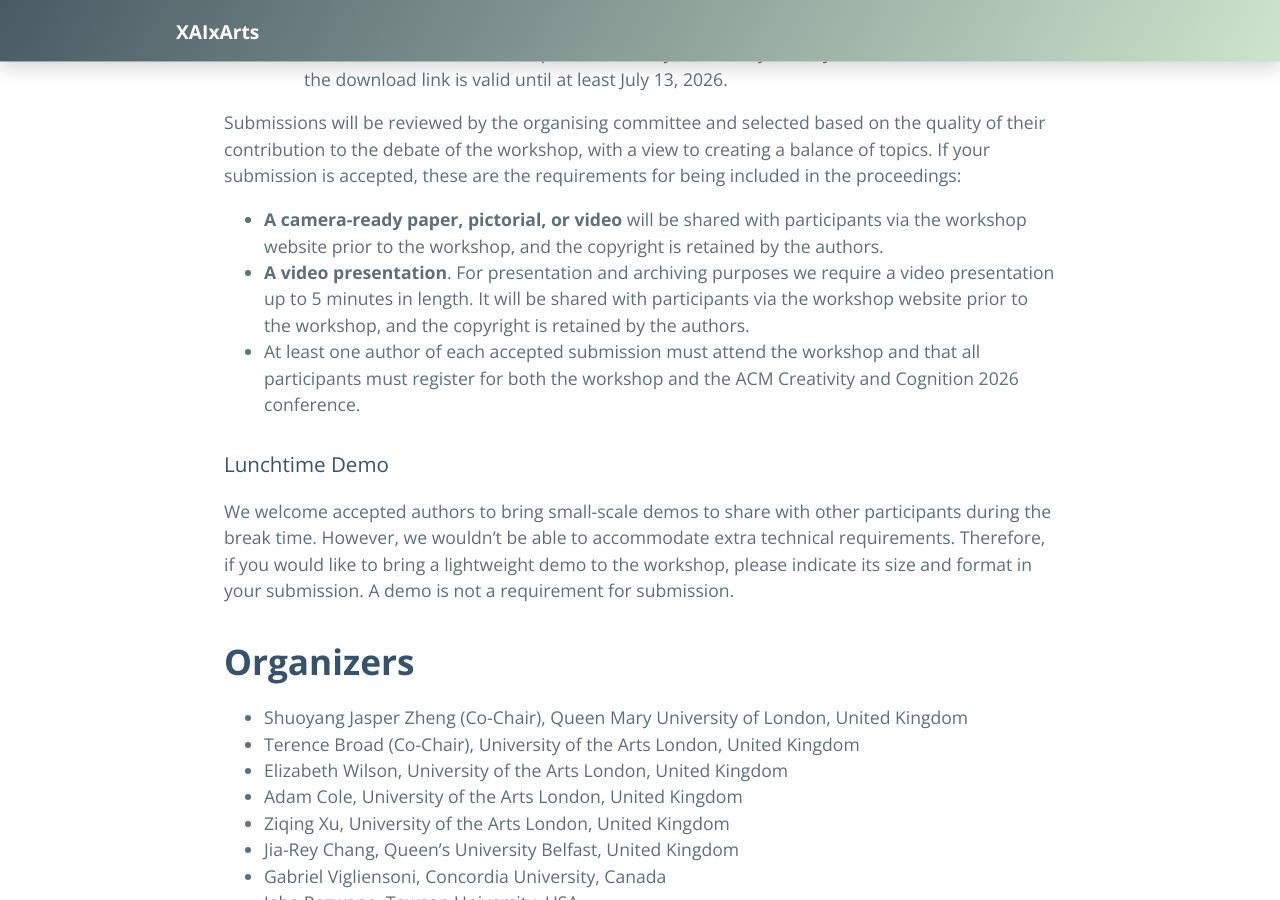
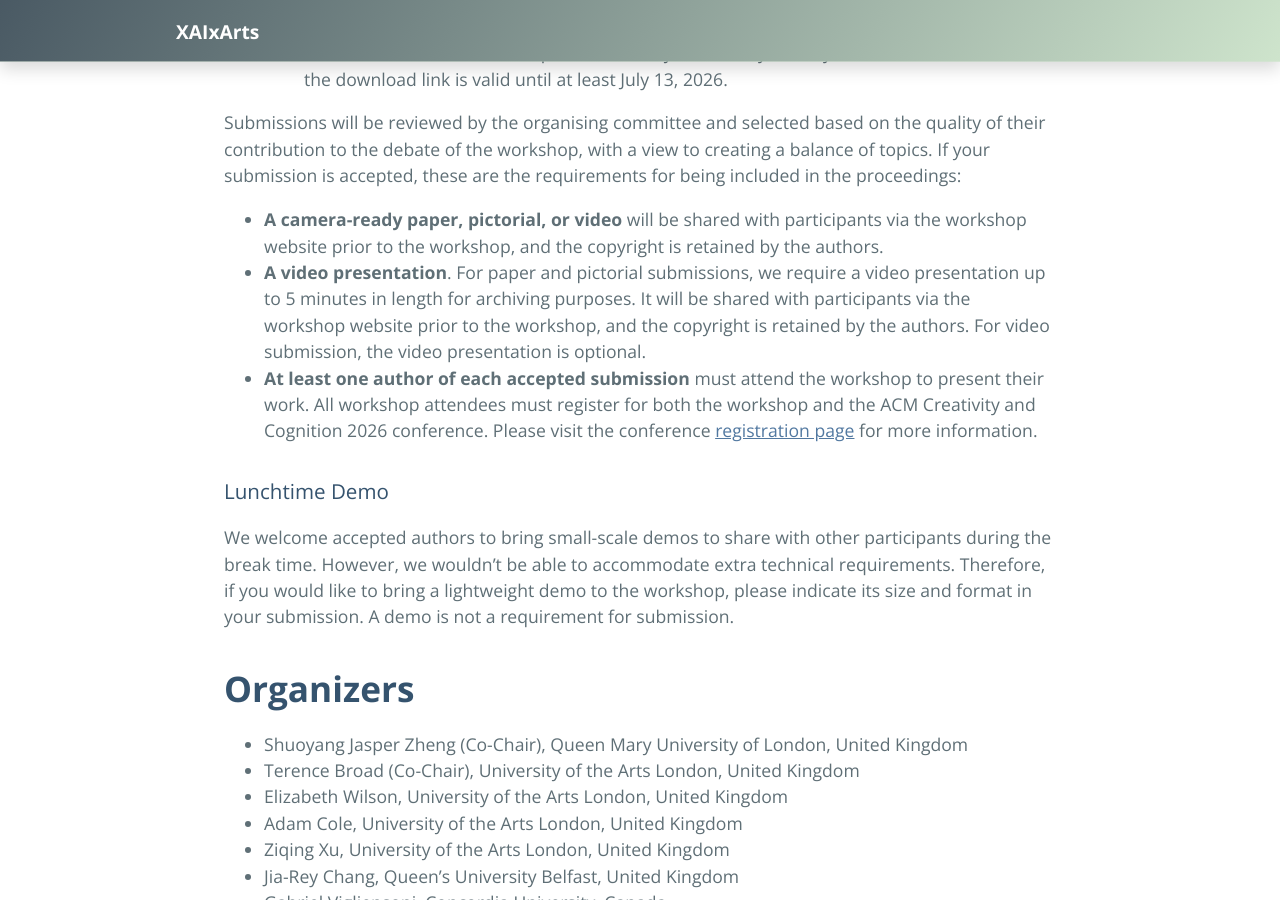
Before and after one commit to xaixarts/xaixarts.github.io, a Jekyll site: the page built from 2026-preview.md, in a window 1280 px wide and 900 px high, scrolled down 4691 px. Built offline with Jekyll 4.4.1, drawn with Linux system fonts in a browser that asks for light colours.

Commit message:
added 2026 preview

```diff
--- a/2026-preview.md
+++ b/2026-preview.md
@@ -114,8 +114,9 @@ Videos are equivalent to papers and pictorials in terms of production standards,
 Submissions will be reviewed by the organising committee and selected based on the quality of their contribution to the debate of the workshop, with a view to creating a balance of topics. If your submission is accepted, these are the requirements for being included in the proceedings:
 
  * **A camera-ready paper, pictorial, or video** will be shared with participants via the workshop website prior to the workshop, and the copyright is retained by the authors.
- * **A video presentation**. For presentation and archiving purposes we require a video presentation up to 5 minutes in length. It will be shared with participants via the workshop website prior to the workshop, and the copyright is retained by the authors.
- * At least one author of each accepted submission must attend the workshop and that all participants must register for both the workshop and the ACM Creativity and Cognition 2026 conference.
+ * **A video presentation**. For paper and pictorial submissions, we require a video presentation up to 5 minutes in length for archiving purposes. It will be shared with participants via the workshop website prior to the workshop, and the copyright is retained by the authors. For video submission, the video presentation is optional.
+ * **At least one author of each accepted submission** must attend the workshop to present their work. All workshop attendees must register for both the workshop and the ACM Creativity and Cognition 2026 conference. Please visit the conference [registration page](https://cc.acm.org/2026/registration/) for more information.
+
 
 ### Lunchtime Demo
 We welcome accepted authors to bring small-scale demos to share with other participants during the break time. However, we wouldn't be able to accommodate extra technical requirements. Therefore, if you would like to bring a lightweight demo to the workshop, please indicate its size and format in your submission. A demo is not a requirement for submission.
```
Also changed, not shown: 2 other files.
